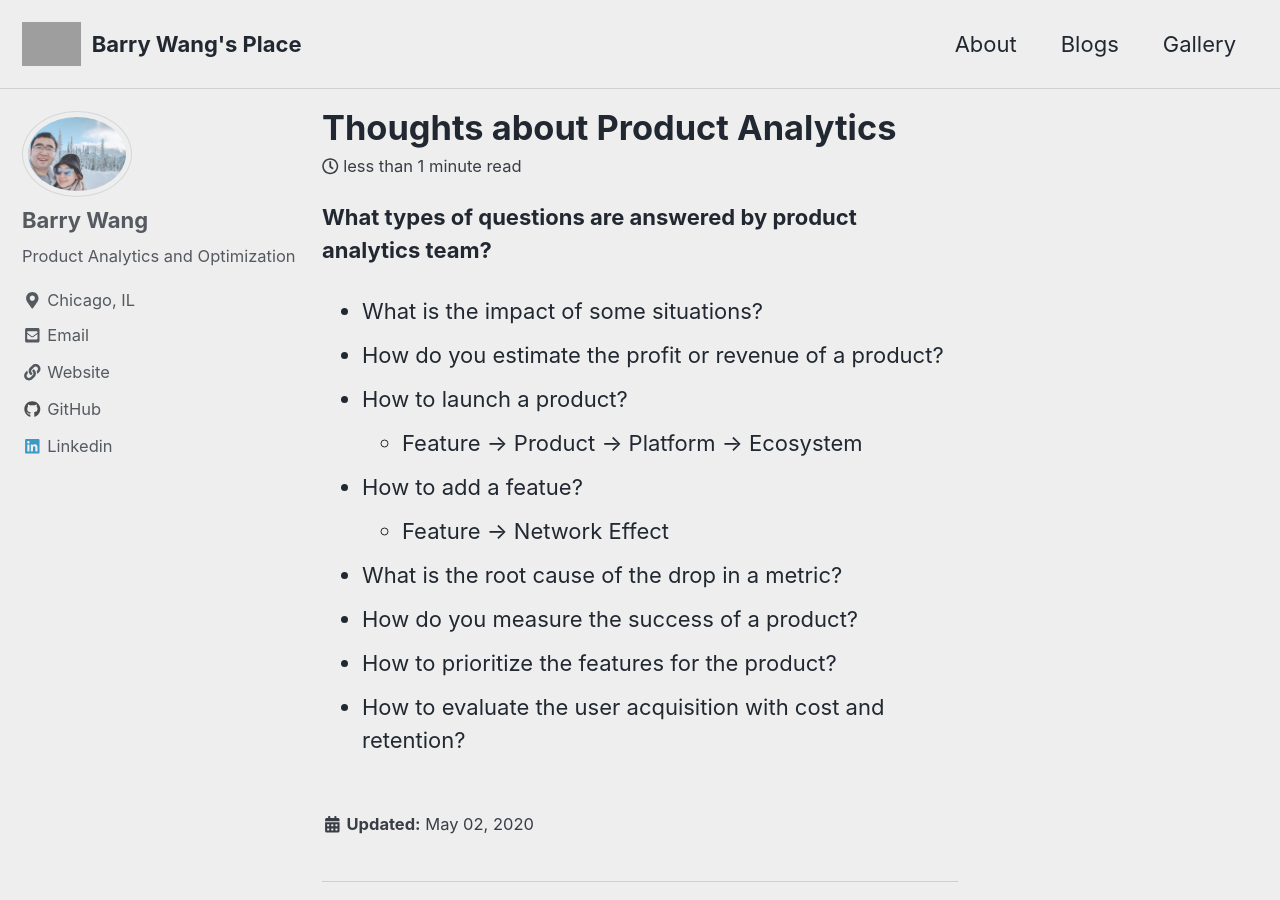
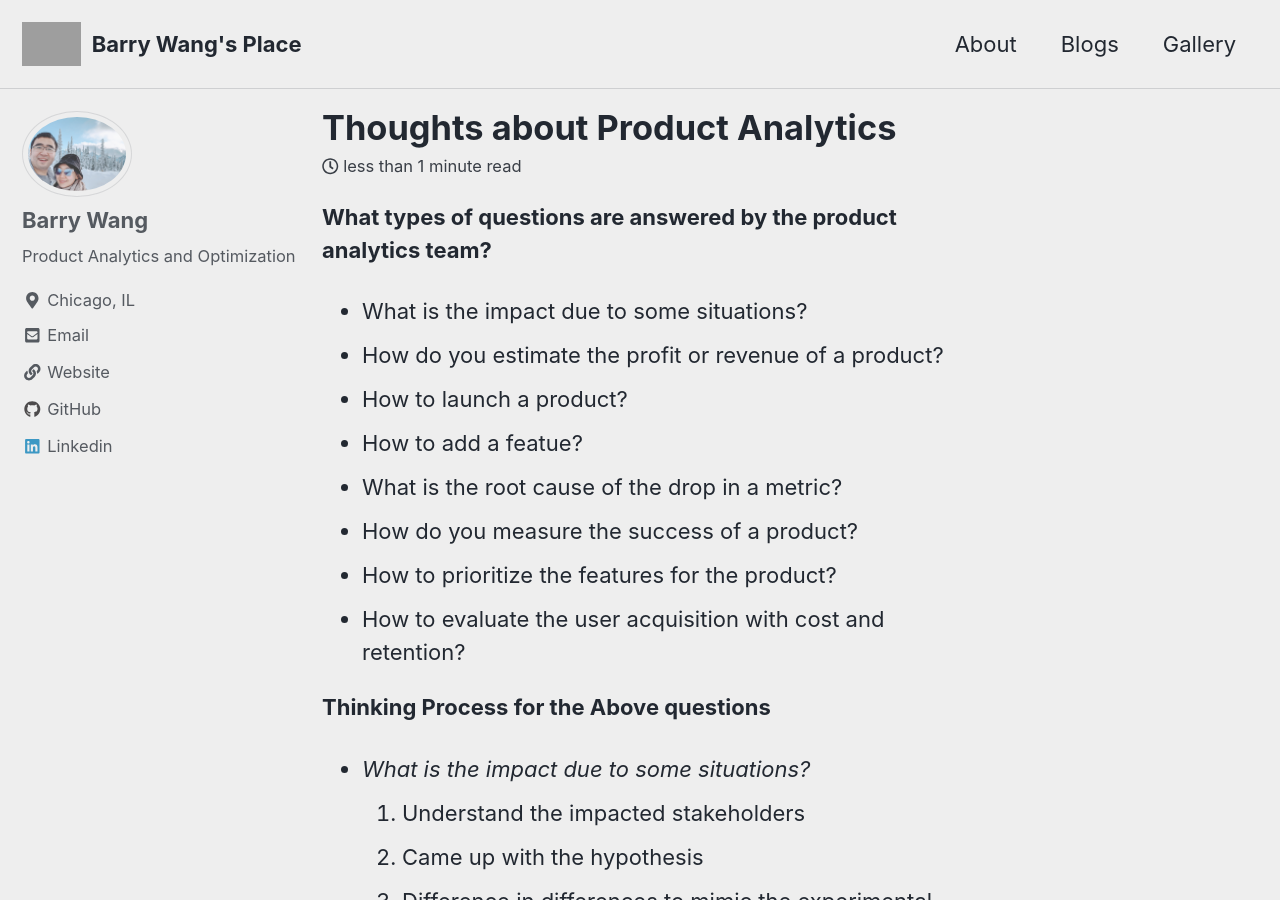
Before and after one commit to mw4ccBarry/mw4ccBarry.github.io, a Jekyll site: the page built from _posts/2020-05-15-Product-Analytics-Related.md, in a window 1280 px wide and 900 px high. Built offline with Jekyll 4.4.1, drawn with Linux system fonts in a browser that asks for light colours; cached includes are drawn as plain includes; nearby versions of some CDN libraries; a file with an impossible date is left out; some of the changed text lies outside the part shown; grey boxes are pictures that could not be loaded.

Commit message:
update posts

```diff
--- a/_posts/2020-05-15-Product-Analytics-Related.md
+++ b/_posts/2020-05-15-Product-Analytics-Related.md
@@ -1,17 +1,32 @@
 ---
 title:  "Thoughts about Product Analytics"
-date:   2020-5-2
+date:   2020-5-15
 author_profile: true
 comments: true
 ---
-**What types of questions are answered by product analytics team?**
-- What is the impact of some situations?
+**What types of questions are answered by the product analytics team?**
+- What is the impact due to some situations?
 - How do you estimate the profit or revenue of a product?
 - How to launch a product?
-    - Feature -> Product -> Platform -> Ecosystem
 - How to add a featue?
-    - Feature -> Network Effect
 - What is the root cause of the drop in a metric?
 - How do you measure the success of a product?
 - How to prioritize the features for the product?
 - How to evaluate the user acquisition with cost and retention?
+
+**Thinking Process for the Above questions**
+
+- *What is the impact due to some situations?*
+    1. Understand the impacted stakeholders
+    2. Came up with the hypothesis
+    3. Difference in differences to mimic the experimental research
+        - Propensity score matching
+        - Pre Post with Causal Impact
+    4. Conclusions and actions
+- How do you estimate the profit or revenue of a product?
+- How to launch a product?
+- How to add a featue?
+- What is the root cause of the drop in a metric?
+- How do you measure the success of a product?
+- How to prioritize the features for the product?
+- How to evaluate the user acquisition with cost and retention?
```
Also changed, not shown: _posts/2020-05-10-notes-about-book-of smart-businesst.md (+1 -1 lines).
